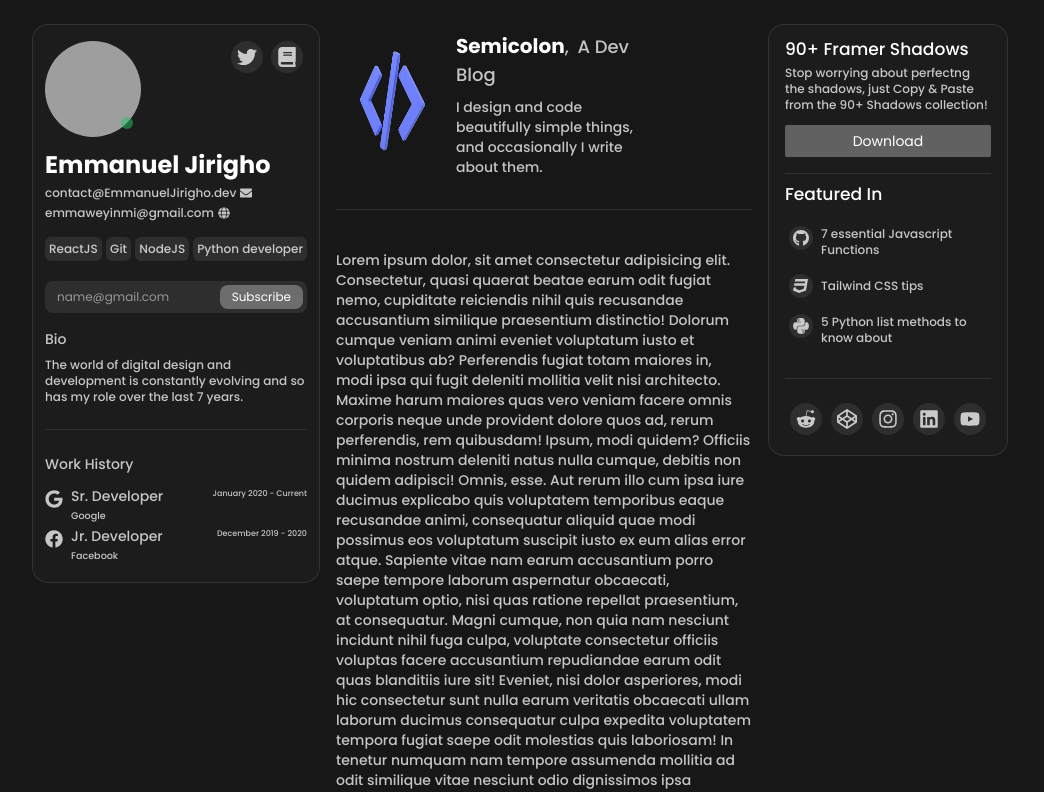
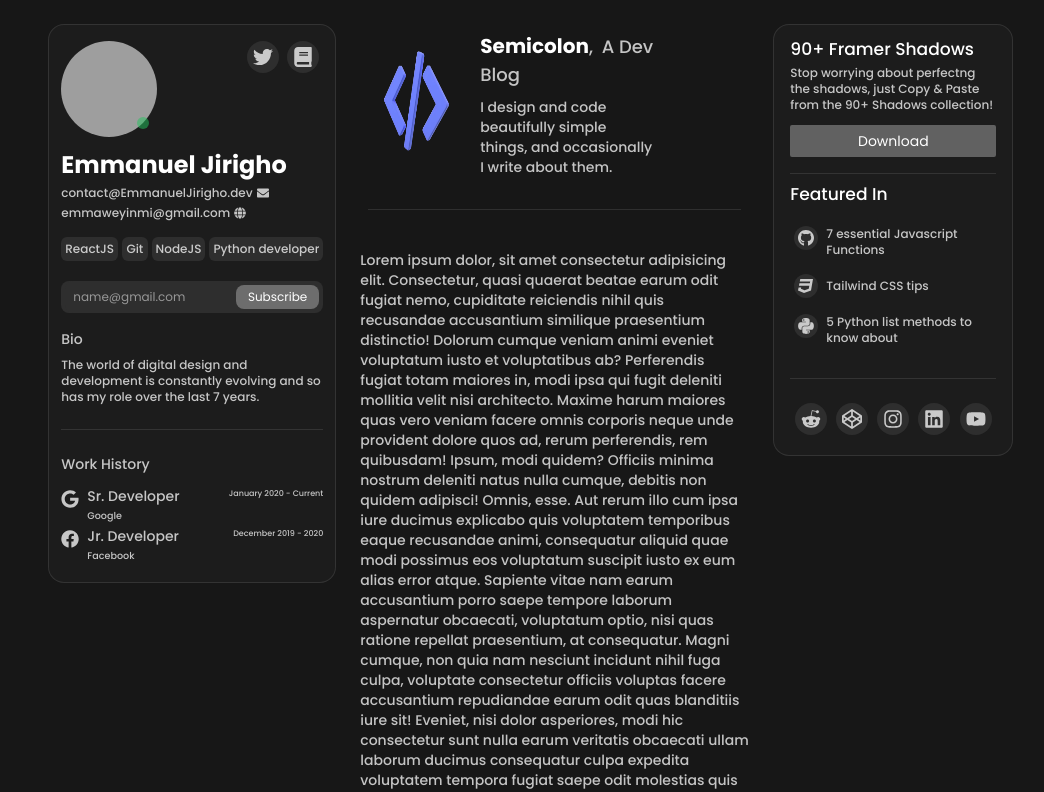
Before and after one commit to jirighoemaanuel/docs, a React (Vite) app: page / in a window 1280 px wide. Shown: the top 792 px of the page, without its empty margins (96-1140 px from the left). Built offline with nearby package versions, Linux system fonts and the light colour scheme; grey boxes are pictures that could not be loaded.

Commit message:
done with layout for now

```diff
--- a/src/components/App.jsx
+++ b/src/components/App.jsx
@@ -5,8 +5,8 @@ import Header from './Header/Header';
 function App() {
   return (
     <div className=''>
-      <div className='grid grid-cols-3 gap-x-4 pt-6'>
-        <div className='grid grid-cols-2 gap-x-4 col-span-2'>
+      <div className='grid grid-cols-3 gap-x-6 pt-6'>
+        <div className='grid grid-cols-1-2 gap-x-6 col-span-2'>
           <About />
           <Header />
         </div>
--- a/src/components/Header/Header.jsx
+++ b/src/components/Header/Header.jsx
@@ -24,7 +24,7 @@ function Header() {
               </div>
             </div>
           </div>
-          <hr className='text-light-10 my-1 mb-10' />
+          <hr className='text-light-10 my-1 mb-10 mx-2' />
         </div>
       </div>
       <div>
--- a/tailwind.config.js
+++ b/tailwind.config.js
@@ -35,6 +35,9 @@ export default {
       maxWidth: {
         '3/4': '75%',
       },
+      gridTemplateColumns: {
+        '1-2': '2fr 1.8fr',
+      },
       width: {
         75: '18.0rem',
       },
```
